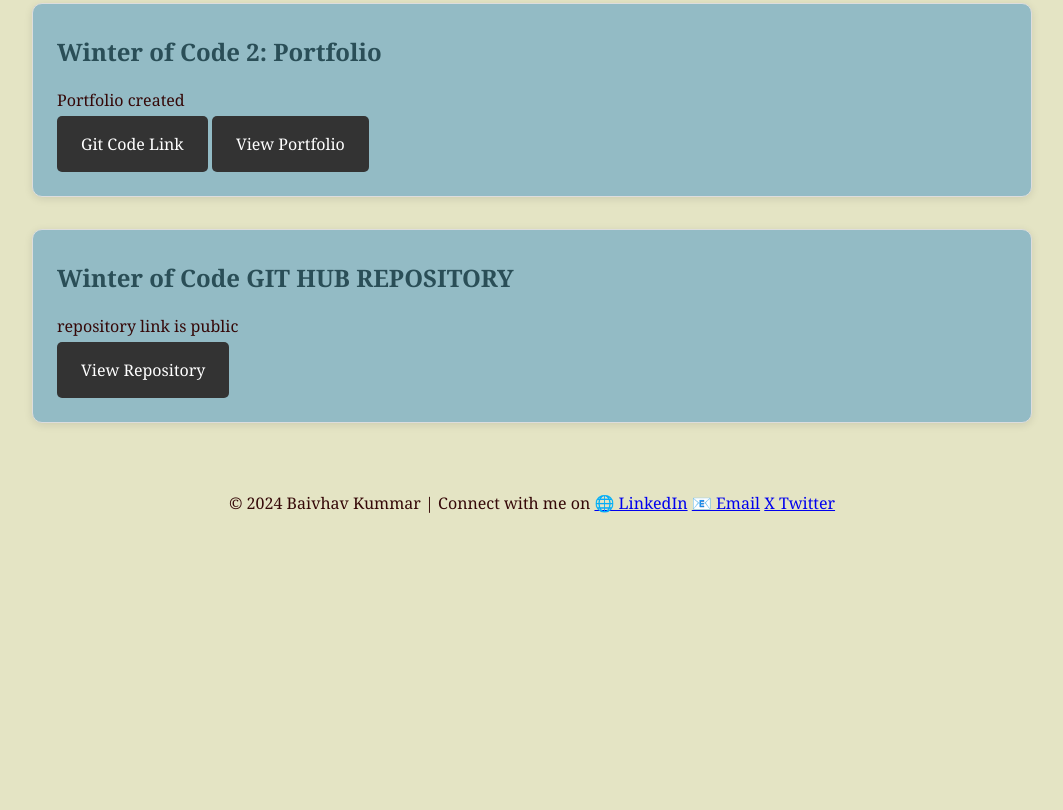
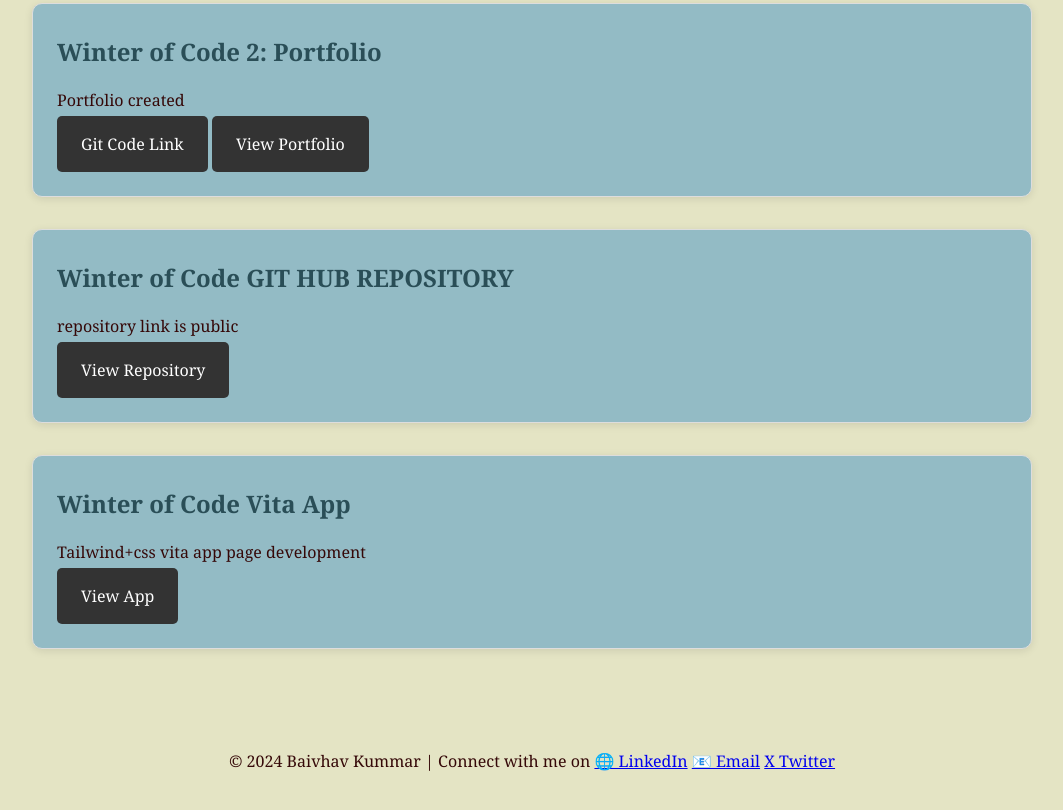
Before and after one commit to BaivhavKummar/Winter-of-Code, a plain HTML site: page index.html in a window 1280 px wide. Shown: the part 1669-2479 px from the top of the page, without its empty margins (108-1171 px from the left). Before the commit the page ends 2245 px from the top, so only its background shows below. Drawn offline with Linux system fonts and the light colour scheme.

Commit message:
Update index.html

```diff
--- a/index.html
+++ b/index.html
@@ -193,7 +193,7 @@
             <div class="project-item">
                 <h3>Winter of Code 2: Portfolio</h3>
                 <p>Portfolio created</p>
-                <a href="https://github.com/BaivhavKummar/Winter-of-Code/blob/main/portfoliocode.html" class="btn">Git Code Link</a>   <a href="" class="btn">View Portfolio</a>
+                <a href="https://github.com/BaivhavKummar/Winter-of-Code/blob/main/portfoliocode.html" class="btn">Git Code Link</a>   <a href="https://baivhavkummar.github.io/Winter-of-Code/" class="btn">View Portfolio</a>
             </div>
             <br>
             <div class="project-item">
@@ -201,6 +201,13 @@
                 <p>repository link is public</p>
                 <a href="https://github.com/BaivhavKummar/Winter-of-Code" class="btn">View Repository</a>
             </div>
+            <br>
+            <div class="project-item">
+                <h3>Winter of Code Vita App</h3>
+                <p>Tailwind+css vita app page development</p>
+                <a href="https://baivhavkummar.github.io/Vitaapp/" class="btn">View App</a>
+            </div>
+            <br>
         </section>
     </div>
 
```
